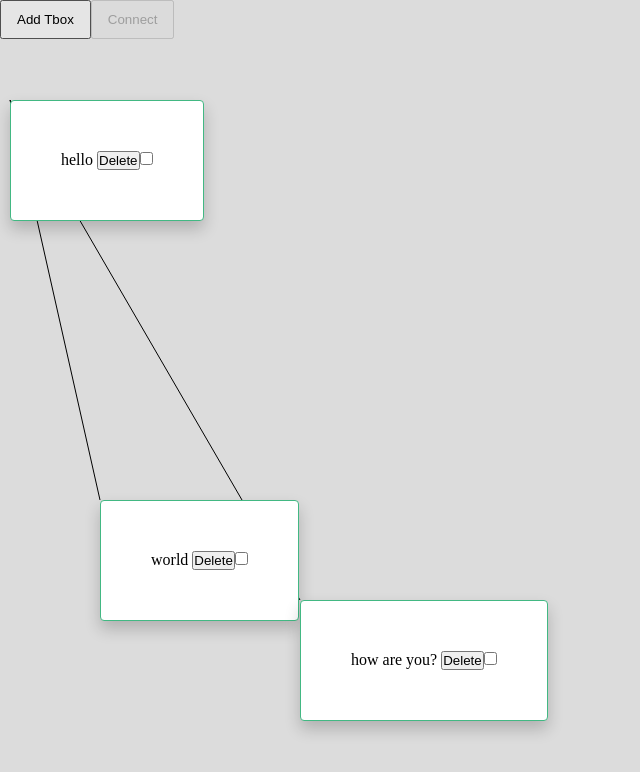
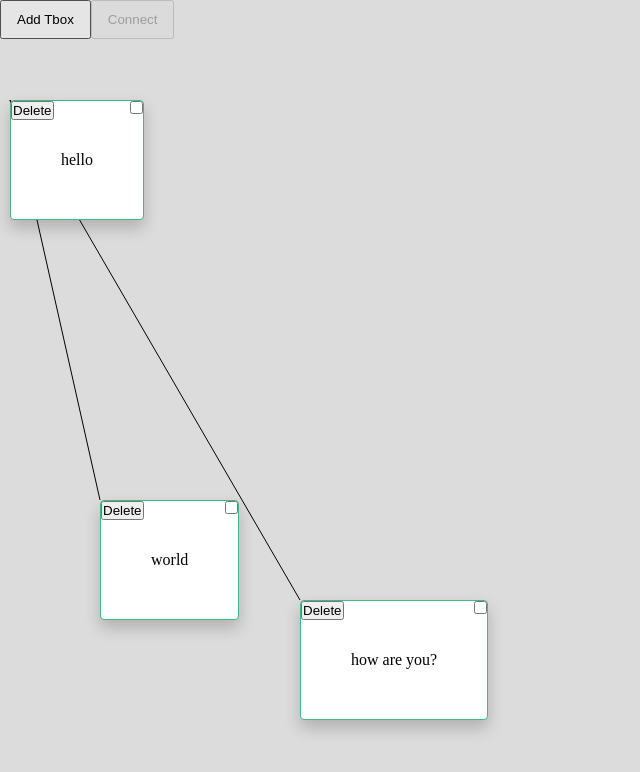
Before and after one commit to derikvanschaik/vue-mimi, a Vue app: page / in a window 1280 px wide. Shown: the top 772 px of the page, without its empty margins (0-640 px from the left). Built offline with nearby package versions, Linux system fonts and the light colour scheme.

Commit message:
implement final touch

```diff
--- a/src/App.vue
+++ b/src/App.vue
@@ -11,6 +11,7 @@
         :updateTextbox="updateTextbox(i)"
         :deleteTextbox="deleteTextbox(i)"
         :selectTextbox="selectTextbox(i)"
+        :selected="t.selected"
         :text="t.text"
         :startX="t.x"
         :startY="t.y"/>
@@ -123,9 +124,10 @@ export default {
         connectedSelected(){
             const [b1, b2] = this.textboxes.filter( t => t.selected);
             const newLine = { fromX: b1.x, fromY: b1.y, toX: b2.x, toY: b2.y};
-            console.log("connecting:",b1, b2, newLine);
             this.lines.push(newLine);
             this.clearCanvasAndDrawLines();
+            // deselect all post connection
+            this.textboxes.forEach( t => t.selected = false);
         }
     }
 }
--- a/src/components/DragText.vue
+++ b/src/components/DragText.vue
@@ -6,8 +6,9 @@
     @mousedown="handleDragStart"
     @mouseup="handleDragEnd">
     {{ text }}
-    <button @click="handleDelete">Delete</button>
-    <input @click="handleSelect" type="checkbox" />
+    <button @click="handleDelete" class="delete">Delete</button>
+    <input @click="handleSelect" type="checkbox" class="select" :checked="selected"/>
+
   </div>
 </template>
 
@@ -20,6 +21,7 @@ export default {
     updateTextbox: Function,
     deleteTextbox: Function,
     selectTextbox: Function,
+    selected: Boolean,
     text: String,
     startX: Number,
     startY: Number
@@ -46,6 +48,8 @@ export default {
     },
     handleDrag(e){
       if(this.isDragging){
+
+        if(e.target !== this.$refs.textbox) return
         // draw textbox
         const dx = e.clientX - this.x;
         const dy = e.clientY - this.y;
@@ -81,13 +85,12 @@ export default {
     handleSelect(e){
       e.stopPropagation();
       // console.log(this.$refs.textbox.offsetLeft, this.$refs.textbox.offsetTop);
-
       this.selectTextbox();
     }
   }
 }
 </script>
-<style>
+<style scoped>
 .textbox{
   background-color: white;
   color: black;
@@ -99,4 +102,15 @@ export default {
   border-radius: 4px;
   border: 1px solid #42b883;
 }
+
+.delete, .select{
+  position: absolute;
+  top: 0;
+}
+.delete{
+  left: 0;
+}
+.select{
+  right: 0;
+}
 </style>
```
